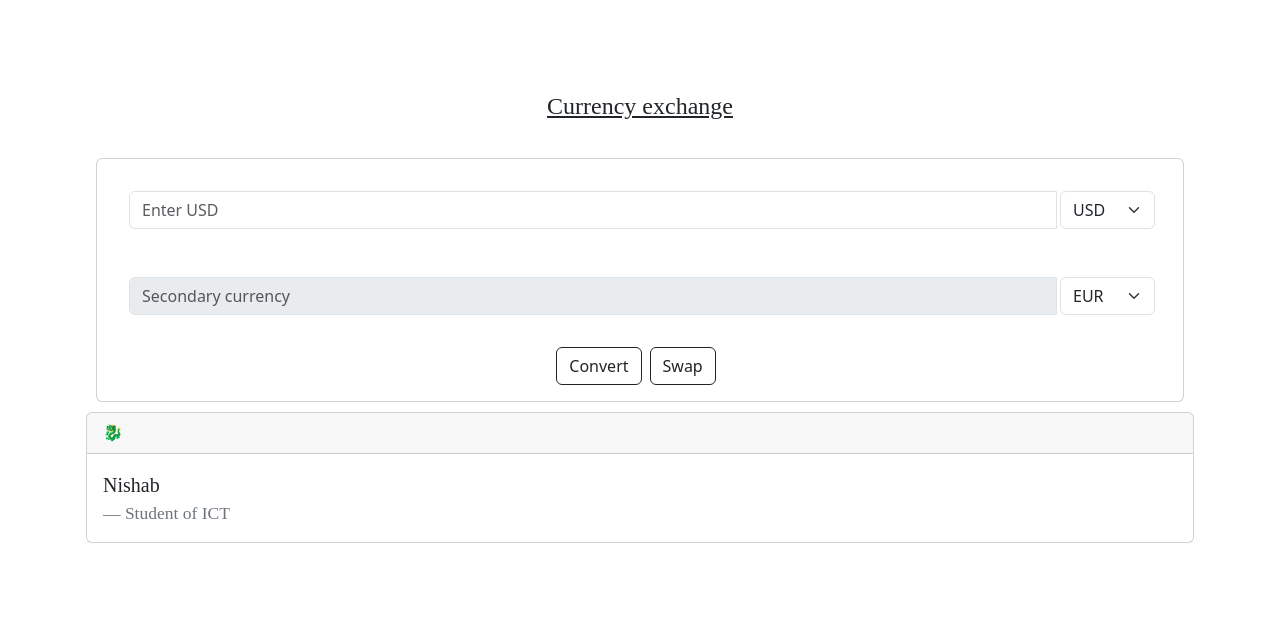
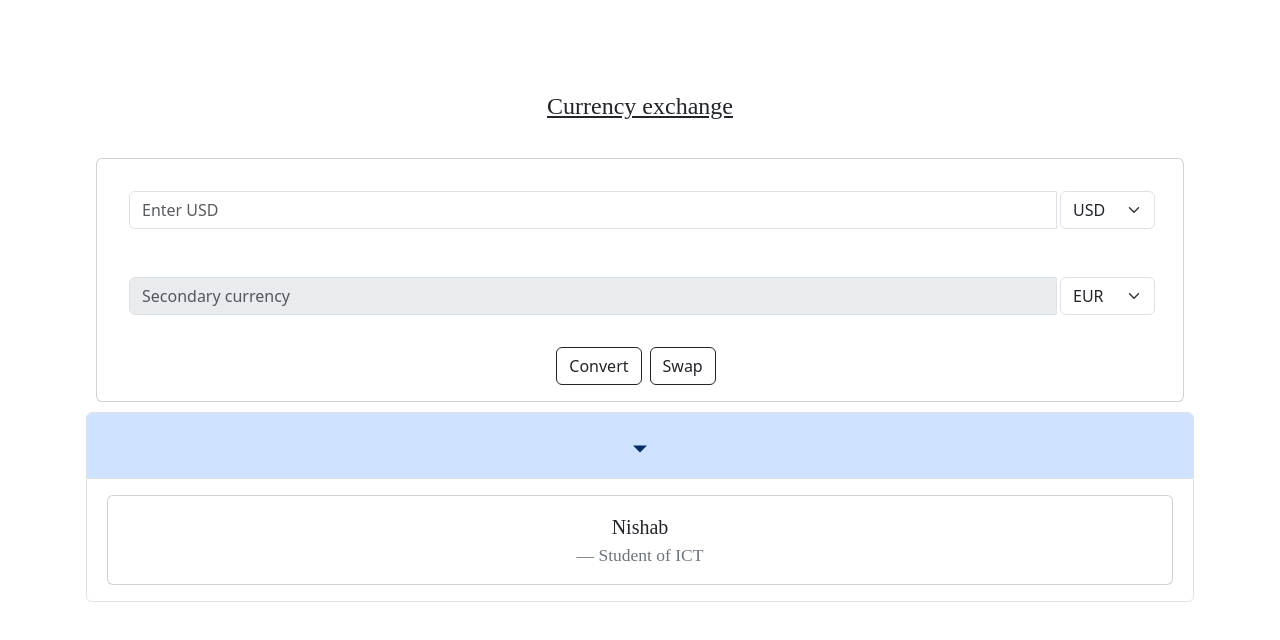
Before and after one commit to NishabRupakheti/Currency_converter, a React (Vite) app: page / in a window 1280 px wide. Shown: the top 640 px of the page. Built offline with nearby package versions, Linux system fonts and the light colour scheme; a web font is replaced by a local one.

Commit message:
React icon

```diff
--- a/package.json
+++ b/package.json
@@ -13,7 +13,8 @@
     "axios": "^1.7.2",
     "bootstrap": "^5.3.3",
     "react": "^18.3.1",
-    "react-dom": "^18.3.1"
+    "react-dom": "^18.3.1",
+    "react-icons": "^5.2.1"
   },
   "devDependencies": {
     "@types/react": "^18.3.3",
--- a/src/App.jsx
+++ b/src/App.jsx
@@ -4,6 +4,9 @@ import Header from "./Components/Header";
 import Main from "./Components/Main";
 import { ContextProvider } from "./Store/ContextProvider";
 import Footer from "./Components/Footer";
+import 'bootstrap/dist/js/bootstrap.bundle.min';
+import { IoSettingsOutline } from "react-icons/io5";
+
 
 
 function App() {
--- a/src/Components/Footer.jsx
+++ b/src/Components/Footer.jsx
@@ -1,17 +1,40 @@
 import React from "react";
 import styles from "../styles/Footer.module.css";
+import { IoMdArrowDropdown } from "react-icons/io";
+
 
 const Footer = () => {
   return (
-    <div className={`card ${styles.footer}`}>
-      <div className="card-header"> 🐉 </div>
-      <div className="card-body">
-        <blockquote className="blockquote mb-0">
-          <p className={`${styles.footHead}`}>Nishab</p>
-          <footer className="blockquote-footer">
-            Student of ICT
-          </footer>
-        </blockquote>
+    <div className="accordion text-center " id="accordionExample">
+      <div className="accordion-item">
+        <h2 className="accordion-header">
+          <button
+            className="accordion-button text-center d-block fs-3"
+            type="button"
+            data-bs-toggle="collapse"
+            data-bs-target="#collapseOne"
+            aria-expanded="true"
+            aria-controls="collapseOne"
+          >
+            <IoMdArrowDropdown />
+          </button>
+        </h2>
+        <div
+          id="collapseOne"
+          className="accordion-collapse collapse show"
+          data-bs-parent="#accordionExample"
+        >
+          <div className="accordion-body">
+            <div className={`card ${styles.footer}`}>
+              <div className="card-body">
+                <blockquote className="blockquote mb-0">
+                  <p className={`${styles.footHead}`}>Nishab</p>
+                  <footer className="blockquote-footer">Student of ICT</footer>
+                </blockquote>
+              </div>
+            </div>
+          </div>
+        </div>
       </div>
     </div>
   );
```
Also changed, not shown: 1 other file (tests, documents, lock files or other folders).
